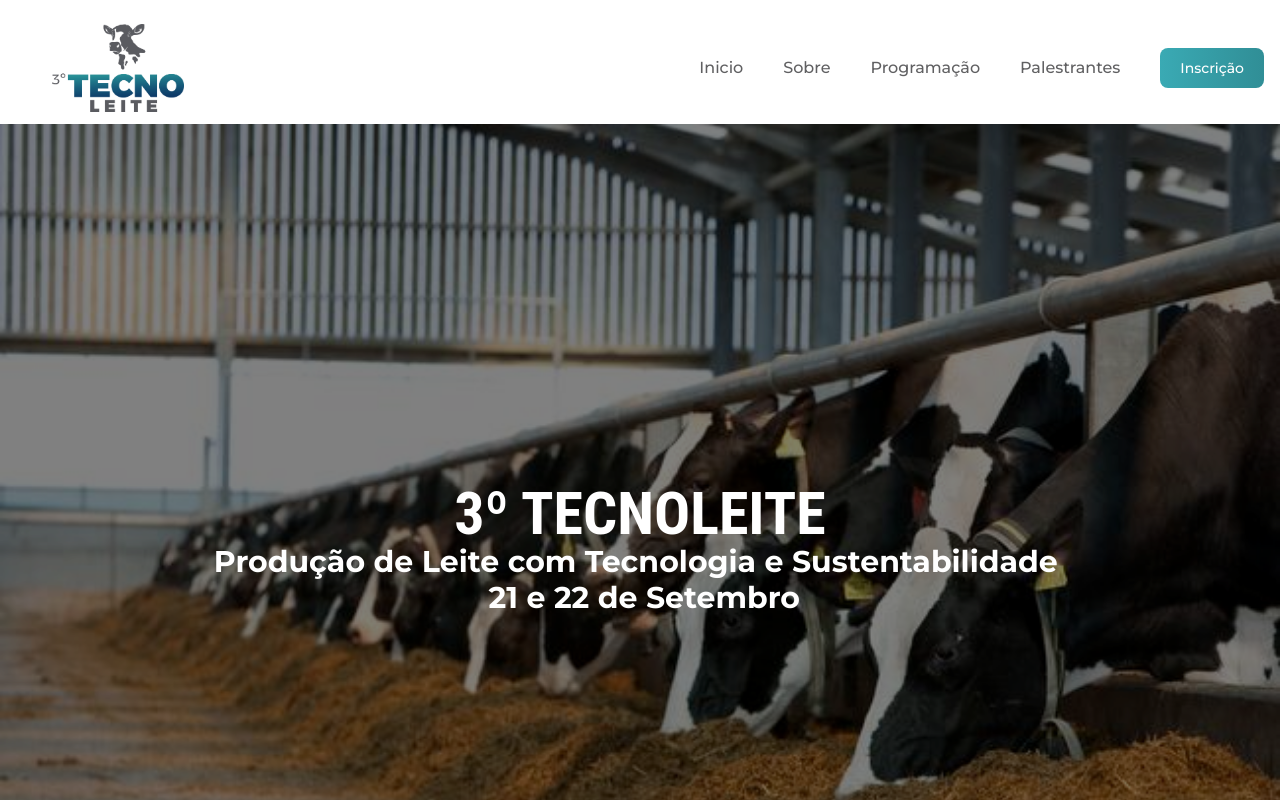
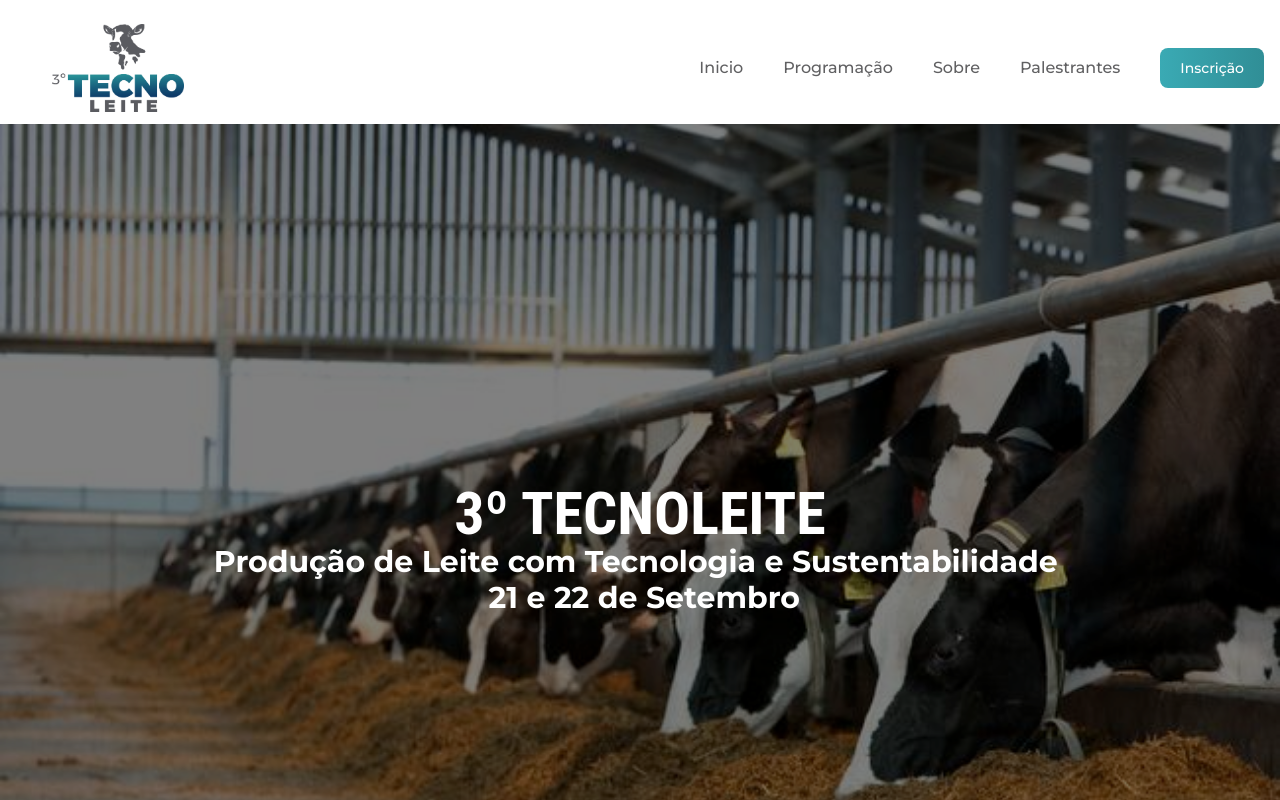
Before and after one commit to Kmilasc/tecnoleite, a React (Vite) app: page / in a window 1280 px wide. Shown: the top 800 px of the page. Built offline with nearby package versions, Linux system fonts and the light colour scheme.

Commit message:
refactor(Menu): changing menu item order

```diff
--- a/src/pages/Home/components/Menu.tsx
+++ b/src/pages/Home/components/Menu.tsx
@@ -7,8 +7,8 @@ import logo from '../../../assets/logo.jpg';
 
 export const navigation = [
     { name: 'Inicio', href: '#event-banner' },
+    { name: 'Programação', href: '#cronogram' },
     { name: 'Sobre', href: '#about-section' },
-    { name: 'Programação', href: '#cronogram' },
     { name: 'Palestrantes', href: '#team' },
     { name: 'Inscrição', href: 'https://www.even3.com.br/tecnoleite-353585/', special: true },
 ];
```
